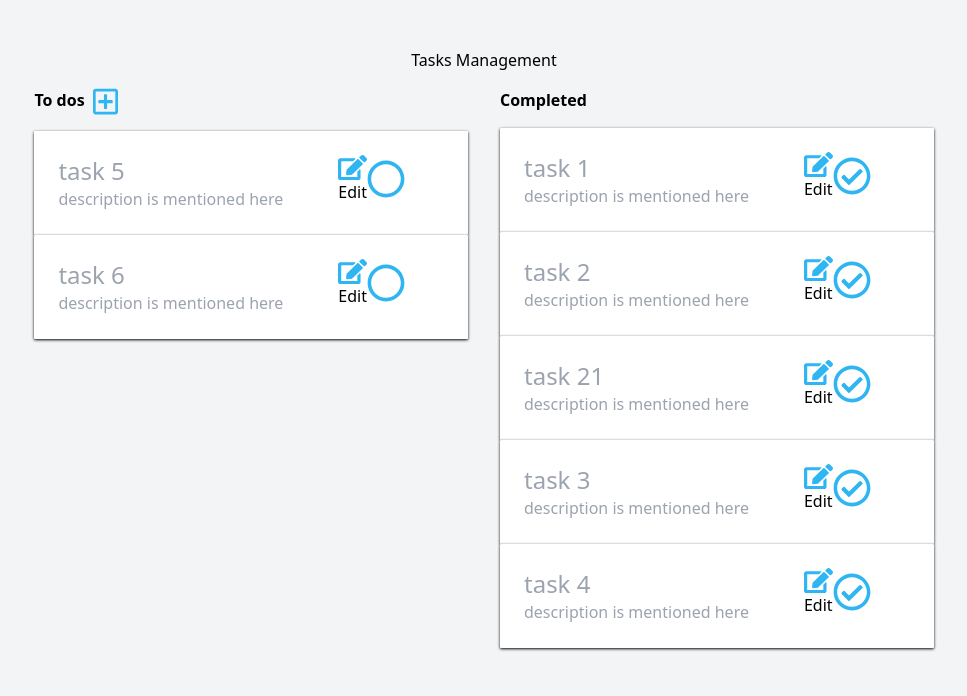
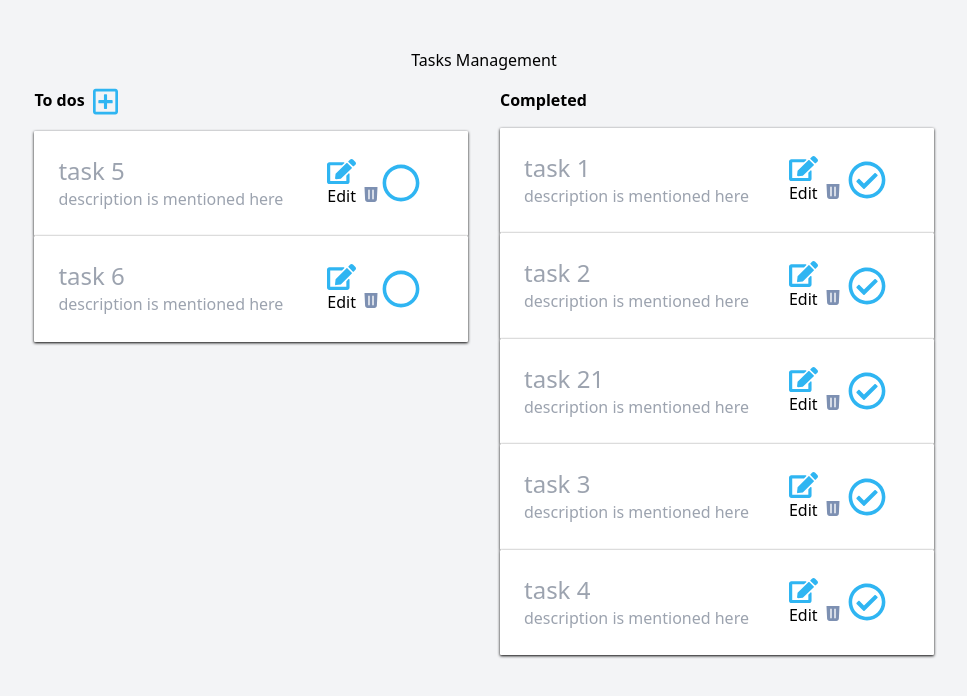
Before and after one commit to vyombangwal/daily-tasks, a React (Create React App) app: page / in a window 1280 px wide. Shown: the top 696 px of the page, without its empty margins (156-1123 px from the left). Built offline with nearby package versions, Linux system fonts and the light colour scheme.

Commit message:
Delete task button

```diff
--- a/src/App.js
+++ b/src/App.js
@@ -52,11 +52,23 @@ function App() {
       setTasks([taskdata, ...tasksNew]);
     }
   };
+  const deleteTaskHandler = (taskIndex) => {
+    let tasksNew = [...tasks];
+    if (taskIndex !== -1) {
+      tasksNew.splice(taskIndex, 1);
+      setTasks([...tasksNew]);
+    }
+  };
 
   return (
     <div className="App h-screen bg-gray-100 font-sans">
       <TasksContextProvider
-        value={{ tasks: tasks, addTaskHandler, editTaskHandler }}
+        value={{
+          tasks: tasks,
+          addTaskHandler,
+          editTaskHandler,
+          deleteTaskHandler,
+        }}
       >
         <div>
           <Index items={tasks} />
--- a/src/Components/TaskItem.jsx
+++ b/src/Components/TaskItem.jsx
@@ -4,12 +4,13 @@ import "./Card.css";
 import Uncheck from "./Svg/uncheck.svg";
 import Check from "./Svg/checked.svg";
 import Edit from "./Svg/edit.svg";
+import Delete from "./Svg/delete.svg";
 
 import EditTask from "./EditTask";
 import TasksContext from "./TaskContext";
 
 const TaskItem = ({ value, taskIndex }) => {
-  const { editTaskHandler } = useContext(TasksContext);
+  const { editTaskHandler, deleteTaskHandler } = useContext(TasksContext);
 
   const [showForm, setShowForm] = useState(false);
   const statusChangeHandler = (event) =>
@@ -21,6 +22,7 @@ const TaskItem = ({ value, taskIndex }) => {
       },
       taskIndex
     );
+  const deleteChangeHandler = (event) => deleteTaskHandler(taskIndex);
 
   return (
     <Card className="bg-white p-4 ">
@@ -30,9 +32,12 @@ const TaskItem = ({ value, taskIndex }) => {
           <div>{value.description}</div>
         </div>
         <div className="col-span-2 p-2 ">
-          <button onClick={() => setShowForm(true)}>
+          <button className="p-1" onClick={() => setShowForm(true)}>
             <img src={Edit} alt="edit" />
             Edit
+          </button>
+          <button className="p-1" onClick={deleteChangeHandler}>
+            <img src={Delete} alt="delete" />
           </button>
           <EditTask
             trigger={showForm}
@@ -44,7 +49,7 @@ const TaskItem = ({ value, taskIndex }) => {
           />
 
           {value.isCompleted ? (
-            <button onClick={statusChangeHandler}>
+            <button className="p-1" onClick={statusChangeHandler}>
               <img src={Check} alt="check" />
             </button>
           ) : (
```
Also changed, not shown: src/Components/Svg/delete.svg (added).
